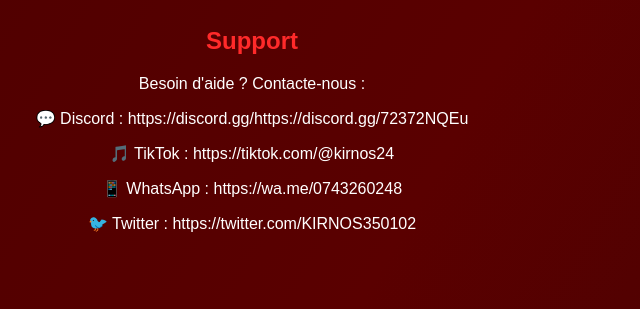
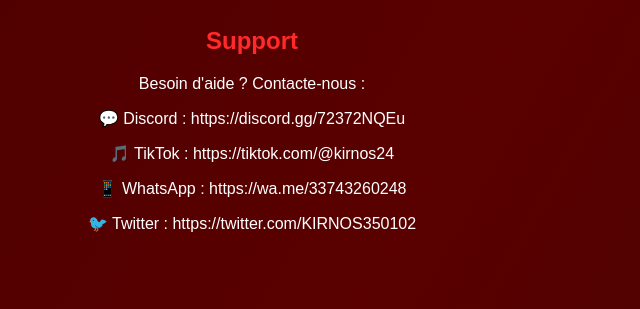
Before and after one commit to bulandloic36/Kirnos, a FastAPI app: page / in a window 1280 px wide. Shown: the part 1302-1611 px from the top of the page, without its empty margins (388-1028 px from the left). Run offline with FastAPI, Linux system fonts and the light colour scheme.

Commit message:
update site menu

```diff
--- a/templates/index.html
+++ b/templates/index.html
@@ -12,6 +12,10 @@
 <style>
 
 /* GLOBAL */
+
+html {
+scroll-behavior: smooth;
+}
 
 body{
 margin:0;
@@ -143,7 +147,7 @@ color:#ff2a2a;
 margin-top:0;
 }
 
-/* NEW SECTIONS */
+/* SECTIONS */
 
 .section{
 padding:60px 20px;
@@ -228,9 +232,7 @@ Connecter TikTok
 </div>
 
 <div class="hero-img">
-
 <img src="/static/kirnos.jpg">
-
 </div>
 
 </div>
@@ -280,9 +282,9 @@ Vous pouvez connecter votre compte, surveiller votre chat et activer des protect
 <h2>Support</h2>
 <p>Besoin d'aide ? Contacte-nous :</p>
 
-<p>💬 Discord : https://discord.gg/https://discord.gg/72372NQEu</p>
+<p>💬 Discord : https://discord.gg/72372NQEu</p>
 <p>🎵 TikTok : https://tiktok.com/@kirnos24</p>
-<p>📱 WhatsApp : https://wa.me/0743260248</p>
+<p>📱 WhatsApp : https://wa.me/33743260248</p>
 <p>🐦 Twitter : https://twitter.com/KIRNOS350102</p>
 
 </div>
```
